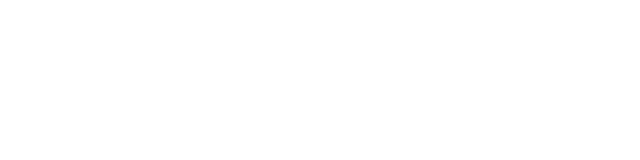
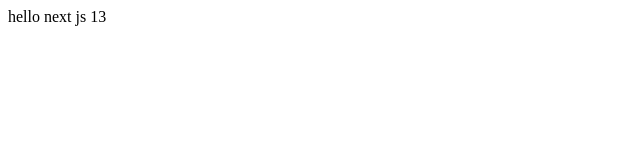
Before and after one commit to benny856694/nextjs-study, a Next.js app: page / in a window 1280 px wide. Before the commit this address had no page. Shown: the top 160 px of the page, without its empty margins (0-640 px from the left). Built offline with nearby package versions, Linux system fonts and the light colour scheme.

Commit message:
upgrade to nextjs 13

```diff
--- /dev/null
+++ b/app/layout.tsx
@@ -0,0 +1,12 @@
+export default function RootLayout({
+  children,
+}: {
+  children: React.ReactNode
+}) {
+  return (
+    <html>
+      <head></head>
+      <body>{children}</body>
+    </html>
+  )
+}
--- /dev/null
+++ b/app/page.tsx
@@ -0,0 +1,3 @@
+export default function Page() {
+  return <div>hello next js 13</div>
+}
--- a/next.config.js
+++ b/next.config.js
@@ -5,4 +5,7 @@ module.exports = {
     images: {
         domains: ['fakestoreapi.com'],
     },
+    experimental: {
+        appDir: true
+    }
 }
--- a/pages/index.tsx
+++ b/pages-old/index.tsx
@@ -1,5 +1,5 @@
 import { GetServerSideProps, GetStaticProps, InferGetStaticPropsType } from 'next';
-import Image from 'next/future/image'
+import Image from 'next/image'
 import Head from 'next/head';
 import { baseUrl } from '../utils/consts';
 import type { Product } from '../model/product';
--- a/pages/products.tsx
+++ b/pages-old/products.tsx
@@ -1,5 +1,5 @@
 import { GetStaticProps, InferGetStaticPropsType } from 'next';
-import Image from 'next/future/image'
+import Image from 'next/image'
 import Head from 'next/head';
 import Link from 'next/link';
 import { baseUrl } from '../utils/consts';
--- a/pages/products/[id].tsx
+++ b/pages-old/products/[id].tsx
@@ -1,7 +1,7 @@
 import { GetStaticPaths, GetStaticProps, InferGetStaticPropsType } from "next"
 import { baseUrl } from "../../utils/consts"
 import type { Product } from '../../model/product'
-import Image from 'next/future/image'
+import Image from 'next/image'
 
 
 export const getStaticPaths: GetStaticPaths = async () => {
```
Also changed, not shown: package.json (+4 -3 lines), tsconfig.json (+8 -2 lines), pages-old/_app.js (renamed from pages/_app.js), pages-old/api/hello.js (renamed from pages/api/hello.js), pages-old/sample.tsx (renamed from pages/sample.tsx), 2 other files (tests, documents, lock files or other folders).
